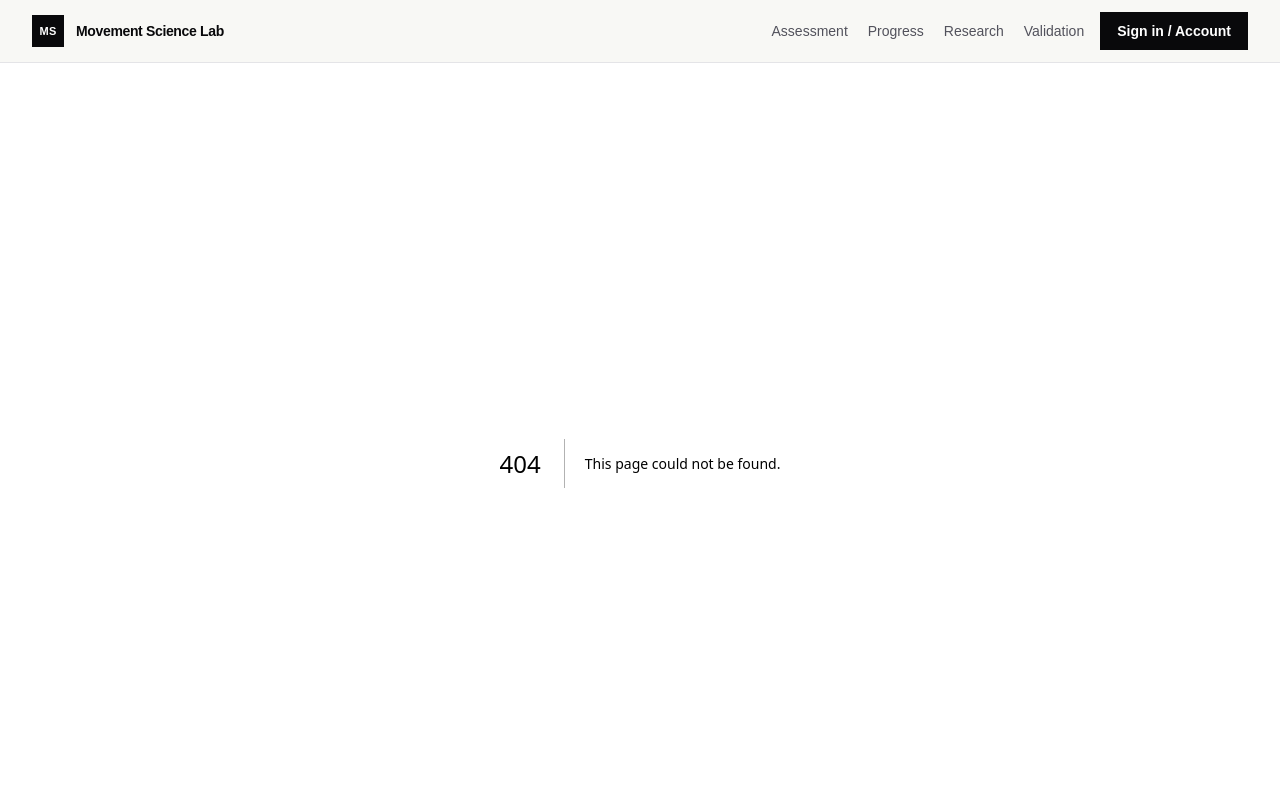
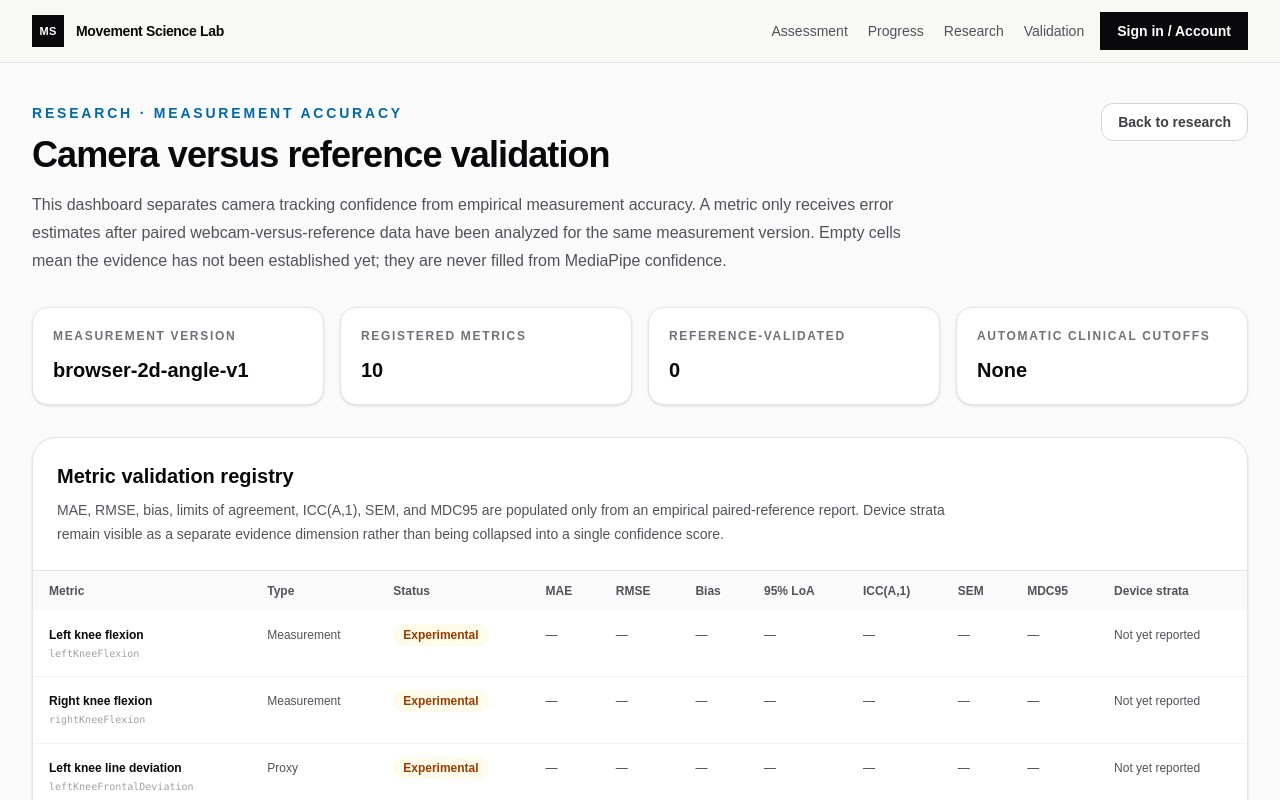
Before and after one commit to AadiJ1in/MovementScienceLab, a Next.js app: page /research/measurement-accuracy in a window 1280 px wide. Before the commit this address had no page. Shown: the top 800 px of the page. Built offline with nearby package versions, Linux system fonts and the light colour scheme.

Commit message:
Add research measurement accuracy dashboard

```diff
--- /dev/null
+++ b/app/research/measurement-accuracy/page.tsx
@@ -0,0 +1,121 @@
+import Link from "next/link";
+import { MEASUREMENT_VALIDATION_REGISTRY } from "@/lib/biomechanics/measurement-validation";
+
+function number(value: number | null | undefined, digits = 1) {
+  return value === null || value === undefined || !Number.isFinite(value)
+    ? "—"
+    : value.toFixed(digits);
+}
+
+function statusLabel(value: string) {
+  return value.replaceAll("-", " ").replace(/^./, (character) => character.toUpperCase());
+}
+
+export default function MeasurementAccuracyPage() {
+  return (
+    <main className="min-h-screen bg-zinc-50 px-4 py-10 sm:px-6 lg:px-8">
+      <div className="mx-auto max-w-7xl space-y-8">
+        <header className="flex flex-wrap items-start justify-between gap-5">
+          <div className="max-w-4xl">
+            <p className="text-sm font-semibold uppercase tracking-[0.2em] text-sky-700">Research · Measurement accuracy</p>
+            <h1 className="mt-3 text-3xl font-semibold tracking-tight text-zinc-950 sm:text-4xl">Camera versus reference validation</h1>
+            <p className="mt-4 text-base leading-7 text-zinc-600">
+              This dashboard separates camera tracking confidence from empirical measurement accuracy. A metric only receives error estimates after paired webcam-versus-reference data have been analyzed for the same measurement version. Empty cells mean the evidence has not been established yet; they are never filled from MediaPipe confidence.
+            </p>
+          </div>
+          <Link href="/research" className="rounded-xl border border-zinc-300 bg-white px-4 py-2 text-sm font-semibold text-zinc-700">Back to research</Link>
+        </header>
+
+        <section className="grid gap-4 md:grid-cols-4">
+          <StatusCard label="Measurement version" value={MEASUREMENT_VALIDATION_REGISTRY.cameraMeasurementVersion} />
+          <StatusCard label="Registered metrics" value={String(MEASUREMENT_VALIDATION_REGISTRY.metrics.length)} />
+          <StatusCard label="Reference-validated" value={String(MEASUREMENT_VALIDATION_REGISTRY.metrics.filter((metric) => metric.status === "reference-validated" || metric.status === "externally-validated").length)} />
+          <StatusCard label="Automatic clinical cutoffs" value="None" />
+        </section>
+
+        <section className="overflow-hidden rounded-3xl border border-zinc-200 bg-white shadow-sm">
+          <div className="border-b border-zinc-200 p-6">
+            <h2 className="text-xl font-semibold text-zinc-950">Metric validation registry</h2>
+            <p className="mt-2 max-w-4xl text-sm leading-6 text-zinc-600">
+              MAE, RMSE, bias, limits of agreement, ICC(A,1), SEM, and MDC95 are populated only from an empirical paired-reference report. Device strata remain visible as a separate evidence dimension rather than being collapsed into a single confidence score.
+            </p>
+          </div>
+          <div className="overflow-x-auto">
+            <table className="w-full min-w-[1420px] text-left text-xs">
+              <thead className="bg-zinc-50 text-zinc-600">
+                <tr>
+                  <th className="px-4 py-3 font-semibold">Metric</th>
+                  <th className="px-4 py-3 font-semibold">Type</th>
+                  <th className="px-4 py-3 font-semibold">Status</th>
+                  <th className="px-4 py-3 font-semibold">MAE</th>
+                  <th className="px-4 py-3 font-semibold">RMSE</th>
+                  <th className="px-4 py-3 font-semibold">Bias</th>
+                  <th className="px-4 py-3 font-semibold">95% LoA</th>
+                  <th className="px-4 py-3 font-semibold">ICC(A,1)</th>
+                  <th className="px-4 py-3 font-semibold">SEM</th>
+                  <th className="px-4 py-3 font-semibold">MDC95</th>
+                  <th className="px-4 py-3 font-semibold">Device strata</th>
+                  <th className="px-4 py-3 font-semibold">Patient label</th>
+                </tr>
+              </thead>
+              <tbody className="divide-y divide-zinc-100">
+                {MEASUREMENT_VALIDATION_REGISTRY.metrics.map((metric) => {
+                  const result = metric.empiricalUncertainty;
+                  return (
+                    <tr key={metric.id} className="align-top">
+                      <td className="px-4 py-4">
+                        <p className="font-semibold text-zinc-950">{metric.label}</p>
+                        <p className="mt-1 font-mono text-[10px] text-zinc-400">{metric.id}</p>
+                      </td>
+                      <td className="px-4 py-4 text-zinc-600">{statusLabel(metric.kind)}</td>
+                      <td className="px-4 py-4"><span className="rounded-full bg-amber-50 px-2.5 py-1 font-semibold text-amber-800">{statusLabel(metric.status)}</span></td>
+                      <td className="px-4 py-4 tabular-nums text-zinc-700">{result ? `${number(result.maeDeg)}°` : "—"}</td>
+                      <td className="px-4 py-4 tabular-nums text-zinc-700">{result ? `${number(result.rmseDeg)}°` : "—"}</td>
+                      <td className="px-4 py-4 tabular-nums text-zinc-700">{result ? `${number(result.biasDeg)}°` : "—"}</td>
+                      <td className="px-4 py-4 tabular-nums text-zinc-700">{result ? `${number(result.lower95LimitOfAgreementDeg)}° to ${number(result.upper95LimitOfAgreementDeg)}°` : "—"}</td>
+                      <td className="px-4 py-4 tabular-nums text-zinc-700">{result ? number(result.iccA1, 3) : "—"}</td>
+                      <td className="px-4 py-4 tabular-nums text-zinc-700">{result?.semDeg !== null && result?.semDeg !== undefined ? `${number(result.semDeg)}°` : "—"}</td>
+                      <td className="px-4 py-4 tabular-nums text-zinc-700">{result?.mdc95Deg !== null && result?.mdc95Deg !== undefined ? `${number(result.mdc95Deg)}°` : "—"}</td>
+                      <td className="px-4 py-4 text-zinc-600">{result?.deviceStrata?.length ? result.deviceStrata.join(", ") : "Not yet reported"}</td>
+                      <td className="px-4 py-4 text-zinc-700">{metric.patientLabel}</td>
+                    </tr>
+                  );
+                })}
+              </tbody>
+            </table>
+          </div>
+        </section>
+
+        <section className="grid gap-4 lg:grid-cols-2">
+          <div className="rounded-3xl border border-zinc-200 bg-white p-6 shadow-sm">
+            <h2 className="text-lg font-semibold text-zinc-950">Paired validation data contract</h2>
+            <p className="mt-2 text-sm leading-6 text-zinc-600">Each record can carry participant/session identity, metric and side, webcam and reference values, measurement version, device, resolution, distance, condition, and capture view. Lighting and clothing/occlusion strata are also supported when the protocol collects them.</p>
+            <div className="mt-4 flex flex-wrap gap-3">
+              <a href="/templates/camera-measurement-validation-template.csv" className="rounded-xl bg-zinc-950 px-4 py-2 text-sm font-semibold text-white">CSV template</a>
+              <a href="/templates/camera-measurement-validation-protocol.json" className="rounded-xl border border-zinc-300 bg-white px-4 py-2 text-sm font-semibold text-zinc-700">Protocol template</a>
+            </div>
+          </div>
+          <div className="rounded-3xl border border-zinc-200 bg-white p-6 shadow-sm">
+            <h2 className="text-lg font-semibold text-zinc-950">Interpretation boundary</h2>
+            <ul className="mt-3 space-y-2 text-sm leading-6 text-zinc-600">
+              <li>• Correlation is not agreement; Bland–Altman error and absolute-agreement ICC are reported separately.</li>
+              <li>• Landmark confidence is capture confidence, not measurement error.</li>
+              <li>• A 2D proxy is not automatically equivalent to a 3D laboratory quantity.</li>
+              <li>• No universal acceptance threshold is built in; the research protocol must pre-specify one when required.</li>
+              <li>• Measurement validation does not validate an injury-risk model.</li>
+            </ul>
+          </div>
+        </section>
+      </div>
+    </main>
+  );
+}
+
+function StatusCard({ label, value }: { label: string; value: string }) {
+  return (
+    <div className="rounded-2xl border border-zinc-200 bg-white p-5 shadow-sm">
+      <p className="text-xs font-semibold uppercase tracking-[0.14em] text-zinc-500">{label}</p>
+      <p className="mt-3 text-xl font-semibold text-zinc-950">{value}</p>
+    </div>
+  );
+}
```
